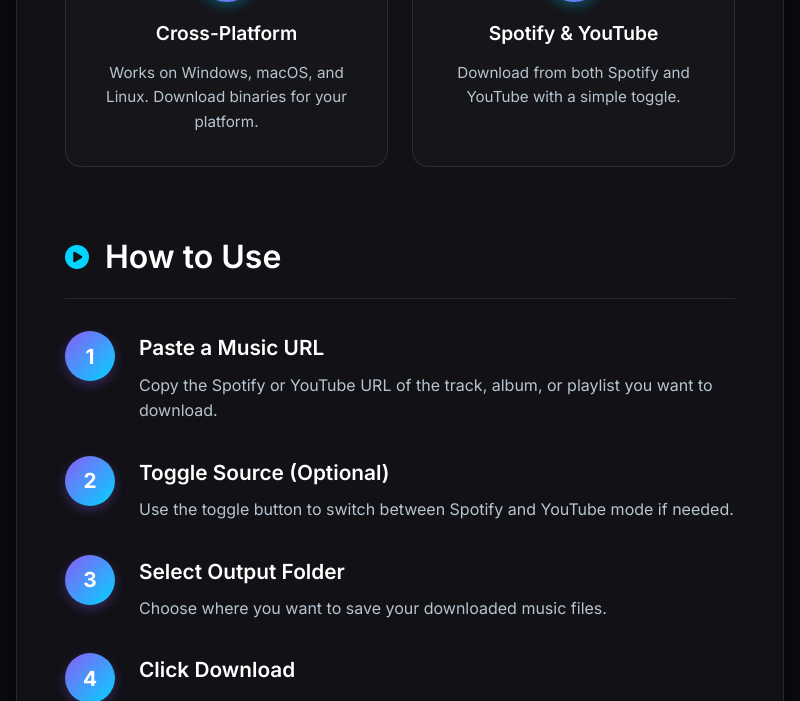
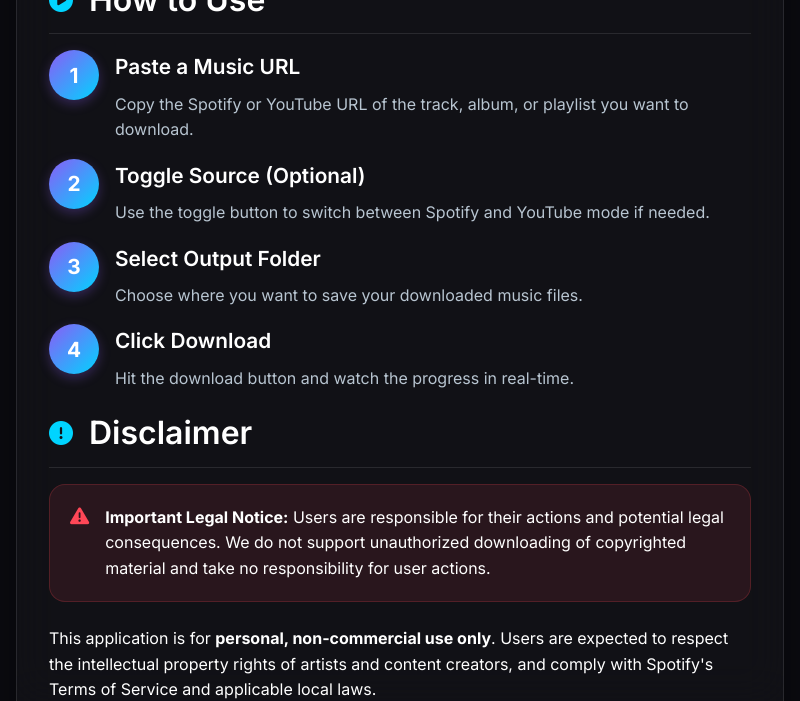
Before and after one commit to idossha/EasyMusic, an Electron app: page docs/index.html in a window 800 px wide. Shown: the part 2099-2800 px from the top of the page. Drawn offline with Linux system fonts and the light colour scheme.

Commit message:
improved docs

```diff
--- a/docs/index.html
+++ b/docs/index.html
@@ -57,7 +57,7 @@
                         <div class="mock-content">
                             <div class="mock-input">
                                 <i class="fas fa-link"></i>
-                                <span>https://open.spotify.com/track/...</span>
+                                <span>Paste your URL</span>
                             </div>
                             <div class="mock-button">
                                 <i class="fas fa-download"></i>
--- a/docs/script.js
+++ b/docs/script.js
@@ -87,29 +87,77 @@
         });
     });
 
-    // Add some subtle animations on scroll
+    // Professional scroll reveal animations
     const observerOptions = {
         threshold: 0.1,
-        rootMargin: '0px 0px -50px 0px'
+        rootMargin: '0px 0px -150px 0px'
     };
 
     const observer = new IntersectionObserver((entries) => {
         entries.forEach(entry => {
             if (entry.isIntersecting) {
-                entry.target.style.opacity = '1';
-                entry.target.style.transform = 'translateY(0)';
+                entry.target.classList.add('section-revealed');
             }
         });
     }, observerOptions);
 
-    // Observe all sections for fade-in animation
-    const sections = document.querySelectorAll('.section');
+    // Observe all sections for professional reveal (exclude hero only)
+    const sections = document.querySelectorAll('.section:not(.hero-section)');
     sections.forEach(section => {
-        section.style.opacity = '0';
-        section.style.transform = 'translateY(20px)';
-        section.style.transition = 'opacity 0.6s ease, transform 0.6s ease';
+        section.classList.add('section-hidden');
         observer.observe(section);
     });
+
+    // Scroll snap behavior for sections
+    const scrollContainer = document.querySelector('.main');
+    let isScrolling = false;
+
+    function handleScroll() {
+        if (!isScrolling) {
+            isScrolling = true;
+            setTimeout(() => {
+                isScrolling = false;
+            }, 100);
+
+            const sections = document.querySelectorAll('.section');
+            const scrollY = window.scrollY;
+            const windowHeight = window.innerHeight;
+
+            sections.forEach((section, index) => {
+                const rect = section.getBoundingClientRect();
+                const sectionTop = rect.top + scrollY;
+
+                // Trigger reveal when section is in viewport
+                if (sectionTop < scrollY + windowHeight * 0.9 && sectionTop + rect.height > scrollY + windowHeight * 0.1) {
+                    section.classList.add('section-revealed');
+                }
+            });
+        }
+    }
+
+    // Throttle scroll events for better performance
+    let scrollTimeout;
+    window.addEventListener('scroll', () => {
+        if (!scrollTimeout) {
+            scrollTimeout = setTimeout(() => {
+                handleScroll();
+                updateParallax();
+                scrollTimeout = null;
+            }, 16); // ~60fps
+        }
+    });
+
+    // Subtle parallax effect for particles
+    function updateParallax() {
+        const scrolled = window.scrollY;
+        const particles = document.querySelectorAll('.particle');
+
+        particles.forEach((particle, index) => {
+            const speed = (index + 1) * 0.1;
+            const yPos = -(scrolled * speed);
+            particle.style.transform = `translateY(${yPos}px)`;
+        });
+    }
 
     // Add hover effects for feature cards
     const featureCards = document.querySelectorAll('.feature-card, .step-card, .trouble-item');
--- a/docs/styles.css
+++ b/docs/styles.css
@@ -38,6 +38,7 @@
     overflow-x: hidden;
     position: relative;
     line-height: 1.6;
+    scroll-behavior: smooth;
 }
 
 body::before {
@@ -62,6 +63,7 @@
     height: 100%;
     pointer-events: none;
     z-index: -1;
+    transform: translateZ(0);
 }
 
 .particle {
@@ -140,10 +142,11 @@
     backdrop-filter: blur(20px);
     border: 1px solid var(--card-border);
     border-radius: var(--border-radius-lg);
-    padding: 3rem;
+    padding: 2rem;
     box-shadow: var(--shadow);
     position: relative;
     overflow: hidden;
+    scroll-behavior: smooth;
 }
 
 .main::before {
@@ -161,8 +164,8 @@
     display: flex;
     align-items: center;
     gap: 1rem;
-    margin-bottom: 2rem;
-    padding-bottom: 1rem;
+    margin-bottom: 1rem;
+    padding-bottom: 0.5rem;
     border-bottom: 1px solid var(--card-border);
 }
 
@@ -183,7 +186,7 @@
     display: grid;
     grid-template-columns: 1fr 1fr;
     gap: 3rem;
-    margin-bottom: 4rem;
+    margin-bottom: 3rem;
     align-items: center;
 }
 
@@ -360,16 +363,16 @@
 /* Features Grid */
 .features-grid {
     display: grid;
-    grid-template-columns: repeat(auto-fit, minmax(300px, 1fr));
-    gap: 1.5rem;
-    margin-bottom: 4rem;
+    grid-template-columns: repeat(auto-fit, minmax(250px, 1fr));
+    gap: 1rem;
+    margin-bottom: 0;
 }
 
 .feature-card {
     background: rgba(255, 255, 255, 0.02);
     border: 1px solid var(--card-border);
     border-radius: var(--border-radius);
-    padding: 2rem;
+    padding: 1.5rem;
     transition: var(--transition);
     text-align: center;
 }
@@ -449,13 +452,13 @@
 /* Usage Steps */
 .usage-steps {
     display: grid;
-    gap: 2rem;
-    margin-bottom: 4rem;
+    gap: 1rem;
+    margin-bottom: 0;
 }
 
 .usage-step {
     display: flex;
-    gap: 1.5rem;
+    gap: 1rem;
     align-items: flex-start;
 }
 
@@ -489,8 +492,8 @@
 /* Alerts */
 .alert {
     border-radius: var(--border-radius);
-    padding: 1.5rem;
-    margin-bottom: 2rem;
+    padding: 1.25rem;
+    margin-bottom: 1.5rem;
     display: flex;
     gap: 1rem;
     align-items: flex-start;
@@ -532,7 +535,7 @@
 /* Download Section */
 .download-section {
     text-align: center;
-    padding: 3rem 0;
+    padding: 2rem 0;
 }
 
 .download-btn {
@@ -912,6 +915,137 @@
     color: var(--accent-secondary);
 }
 
+/* Professional Scroll Reveal Animations */
+.section-hidden {
+    opacity: 0;
+    transform: translateY(60px) scale(0.95);
+    transition: all 0.8s cubic-bezier(0.25, 0.46, 0.45, 0.94);
+    filter: blur(10px);
+}
+
+.section-revealed {
+    opacity: 1;
+    transform: translateY(0) scale(1);
+    filter: blur(0);
+}
+
+/* Scroll snap for sections */
+.section {
+    scroll-margin-top: 1.5rem;
+    scroll-snap-margin: 1.5rem;
+    margin-bottom: 1.5rem;
+}
+
+/* Section-specific margin adjustments */
+.section:has(.alert) {
+    margin-bottom: 1.5rem;
+}
+
+.section:has(.download-section) {
+    margin-bottom: 2rem;
+}
+
+.section:has(.features-grid) {
+    margin-bottom: 1rem;
+}
+
+.section:has(.usage-steps) {
+    margin-bottom: 1rem;
+}
+
+.section:last-of-type {
+    margin-bottom: 1rem;
+}
+
+/* Enhanced animations for different section types */
+.section-hidden .section-header {
+    transform: translateY(40px);
+    opacity: 0;
+    transition: all 0.6s cubic-bezier(0.25, 0.46, 0.45, 0.94);
+    transition-delay: 0.1s;
+}
+
+.section-revealed .section-header {
+    transform: translateY(0);
+    opacity: 1;
+}
+
+.section-hidden .alert {
+    transform: translateX(-30px);
+    opacity: 0;
+    transition: all 0.7s cubic-bezier(0.25, 0.46, 0.45, 0.94);
+    transition-delay: 0.2s;
+}
+
+.section-revealed .alert {
+    transform: translateX(0);
+    opacity: 1;
+}
+
+.section-hidden .download-section {
+    transform: scale(0.9);
+    opacity: 0;
+    transition: all 0.8s cubic-bezier(0.25, 0.46, 0.45, 0.94);
+    transition-delay: 0.3s;
+}
+
+.section-revealed .download-section {
+    transform: scale(1);
+    opacity: 1;
+}
+
+.section-hidden .usage-steps .usage-step,
+.section-hidden .features-grid .feature-card {
+    transform: translateY(50px);
+    opacity: 0;
+    transition: all 0.6s cubic-bezier(0.25, 0.46, 0.45, 0.94);
+}
+
+.section-revealed .usage-steps .usage-step:nth-child(1),
+.section-revealed .features-grid .feature-card:nth-child(1) {
+    animation: slideInUp 0.8s cubic-bezier(0.25, 0.46, 0.45, 0.94) forwards;
+    animation-delay: 0.4s;
+}
+
+.section-revealed .usage-steps .usage-step:nth-child(2),
+.section-revealed .features-grid .feature-card:nth-child(2) {
+    animation: slideInUp 0.8s cubic-bezier(0.25, 0.46, 0.45, 0.94) forwards;
+    animation-delay: 0.5s;
+}
+
+.section-revealed .usage-steps .usage-step:nth-child(3),
+.section-revealed .features-grid .feature-card:nth-child(3) {
+    animation: slideInUp 0.8s cubic-bezier(0.25, 0.46, 0.45, 0.94) forwards;
+    animation-delay: 0.6s;
+}
+
+.section-revealed .usage-steps .usage-step:nth-child(4),
+.section-revealed .features-grid .feature-card:nth-child(4) {
+    animation: slideInUp 0.8s cubic-bezier(0.25, 0.46, 0.45, 0.94) forwards;
+    animation-delay: 0.7s;
+}
+
+.section-revealed .features-grid .feature-card:nth-child(5) {
+    animation: slideInUp 0.8s cubic-bezier(0.25, 0.46, 0.45, 0.94) forwards;
+    animation-delay: 0.8s;
+}
+
+.section-revealed .features-grid .feature-card:nth-child(6) {
+    animation: slideInUp 0.8s cubic-bezier(0.25, 0.46, 0.45, 0.94) forwards;
+    animation-delay: 0.9s;
+}
+
+@keyframes slideInUp {
+    from {
+        opacity: 0;
+        transform: translateY(50px);
+    }
+    to {
+        opacity: 1;
+        transform: translateY(0);
+    }
+}
+
 /* Scrollbar */
 ::-webkit-scrollbar {
     width: 8px;
```
